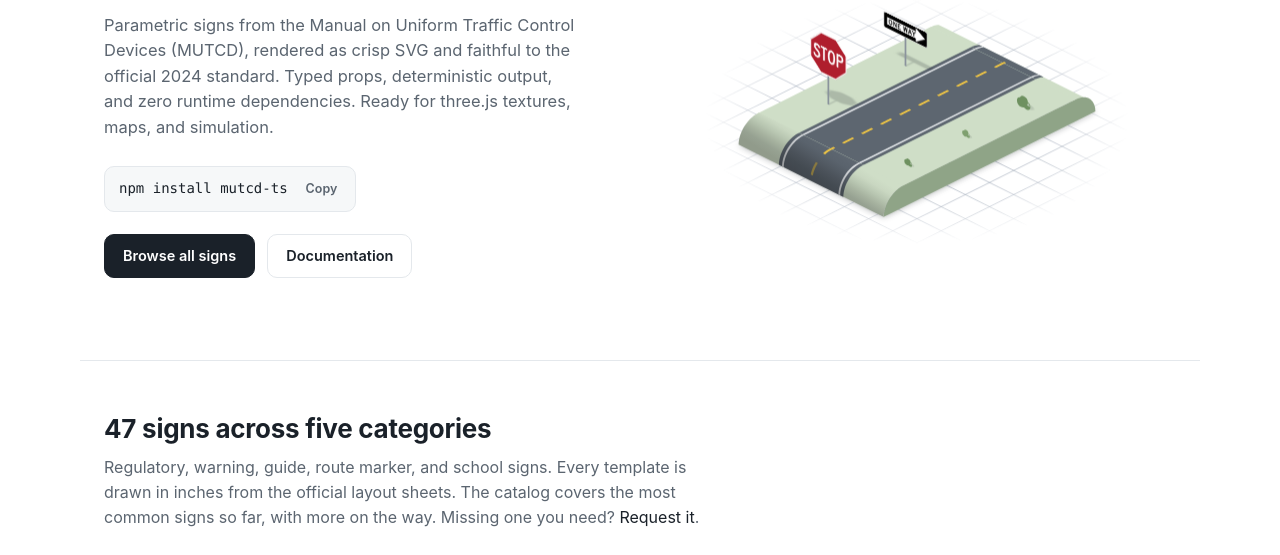
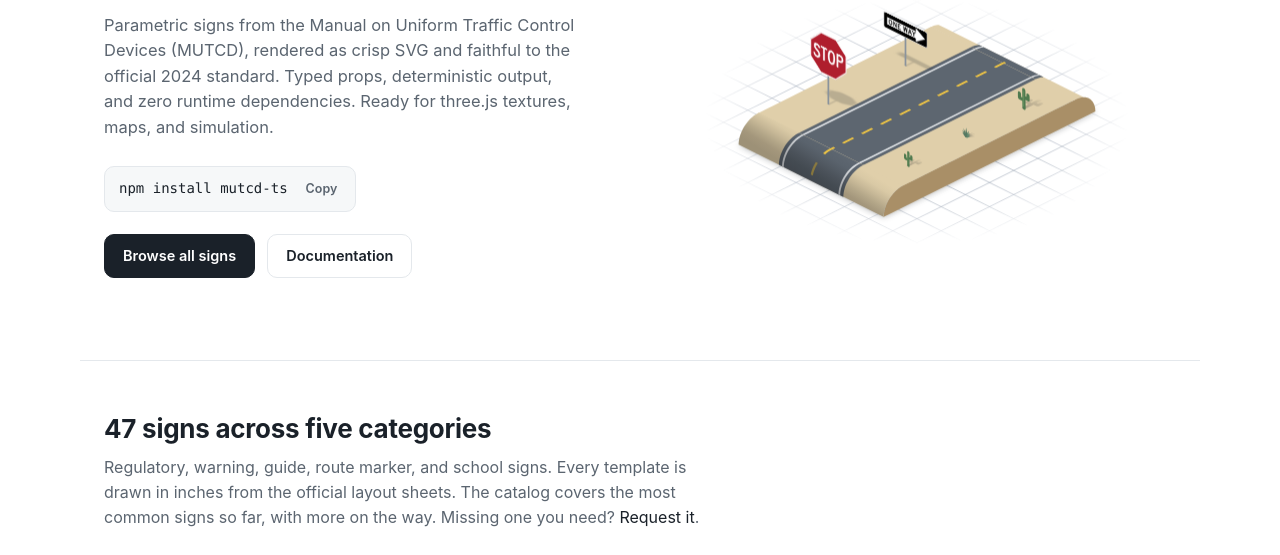
Before and after one commit to brycedorn/mutcd-ts, a website built with Vite: page site/index.html in a window 1280 px wide. Shown: the part 238-793 px from the top of the page. Built offline with nearby package versions, Linux system fonts and the light colour scheme.

Commit message:
site updates

```diff
--- a/site/index.html
+++ b/site/index.html
@@ -17,7 +17,7 @@
           (matchMedia("(prefers-color-scheme: dark)").matches ? "dark" : "light");
         document.documentElement.dataset.theme = theme;
         document.documentElement.dataset.signContrast =
-          localStorage.getItem("sign-contrast") ?? (theme === "dark" ? "reduced" : "normal");
+          localStorage.getItem("sign-contrast") ?? "normal";
       }
     </script>
     <link rel="stylesheet" href="./src/style.css" />
@@ -43,9 +43,9 @@
           class="contrast-toggle"
           id="contrast-toggle"
           type="button"
-          aria-label="Toggle reduced sign contrast"
+          aria-label="Reduced contrast"
           aria-pressed="false"
-          title="Reduced sign contrast"
+          title="Reduced contrast"
         >
           <svg viewBox="0 0 24 24" aria-hidden="true">
             <circle cx="12" cy="12" r="9" />
--- a/site/src/hero.ts
+++ b/site/src/hero.ts
@@ -3,7 +3,7 @@ import type { SignCode } from "mutcd-ts";
 
 /**
  * Isometric treadmill hero: the whole ground is a conveyor belt that wraps
- * around rollers at both ends. Everything (road markings, signs, bushes) lives
+ * around rollers at both ends. Everything (road markings, signs, plants) lives
  * at a belt coordinate s and rides it: over the far roller into view, along
  * the flat top, then under the near roller. World units are px at scale 1;
  * u is the direction of travel, v crosses the road.
@@ -30,7 +30,6 @@ const CYCLE: CycleEntry[] = [
 // Iso basis: u runs far (top-right) to near (bottom-left), v crosses the road.
 const U = norm(-2, 1);
 const V = norm(2, 1);
-const V_ANGLE = Math.atan2(V[1], V[0]);
 
 // World layout (px at scale 1).
 const HALF_LEN = 150; // half belt length along u (flat section)
@@ -48,7 +47,7 @@ const S_CREST = HALF_LEN + THETA_CREST * ROLL_R;
 const THETA_FADE = 0.45; // riders start fading as they tip over the near edge
 const THETA_HIDE = 1.5; // fully faded (belt meets the grid); rider can despawn
 const SIGN_LANE = -(ROAD_HALF + 24); // sign posts across the road, facing viewer
-const BUSH_LANE = ROAD_HALF + 40;
+const PLANT_LANE = ROAD_HALF + 40;
 const SPEED = 55; // world units per second
 const DASH_LEN = 18;
 const DASH_GAP = 15;
@@ -57,11 +56,12 @@ const RASTER_OVERSAMPLE = 2;
 
 const BELT_SPAN = 2 * (HALF_LEN + ROLL_R * THETA_HIDE); // one rider lap
 
-const C_GRASS: RGB = [207, 222, 199];
-const C_GRASS_SIDE: RGB = [143, 164, 135];
-const C_GRASS_MOONLIT: RGB = [62, 86, 82];
-const C_GRASS_SIDE_MOONLIT: RGB = [38, 59, 57];
+const C_SAND: RGB = [224, 207, 170];
+const C_SAND_SIDE: RGB = [169, 143, 103];
+const C_SAND_SUNSET: RGB = [121, 86, 73];
+const C_SAND_SIDE_SUNSET: RGB = [76, 55, 51];
 const C_ROAD: RGB = [93, 102, 112];
+const C_ROAD_NIGHT: RGB = [48, 55, 64];
 const C_EDGE: RGB = [244, 246, 248];
 const C_DASH: RGB = [242, 199, 68];
 
@@ -258,7 +258,7 @@ type Rider = {
   s: number;
   theta: number;
   zone: -1 | 0 | 1;
-  kind: "sign" | "bush";
+  kind: "sign" | "plant";
   idx: number;
 };
 
@@ -273,8 +273,9 @@ function draw(
   const h = canvas.height / dpr;
   const dark = document.documentElement.dataset.theme === "dark";
   const reducedContrast = document.documentElement.dataset.signContrast === "reduced";
-  const grass = dark ? C_GRASS_MOONLIT : C_GRASS;
-  const grassSide = dark ? C_GRASS_SIDE_MOONLIT : C_GRASS_SIDE;
+  const grass = dark ? C_SAND_SUNSET : C_SAND;
+  const grassSide = dark ? C_SAND_SIDE_SUNSET : C_SAND_SIDE;
+  const road = dark ? C_ROAD_NIGHT : C_ROAD;
   ctx.save();
   ctx.scale(dpr, dpr);
   ctx.clearRect(0, 0, w, h);
@@ -368,7 +369,7 @@ function draw(
   const offset = ((dist % period) + period) % period;
   const dashOn = (s: number) => mod(s + HALF_LEN - offset, period) < DASH_LEN;
 
-  // --- riders (signs + bushes) at belt coordinates ---
+  // --- riders (signs + plants) at belt coordinates ---
   const riders: Rider[] = [];
   const signSlots = 3;
   const signSpacing = BELT_SPAN / signSlots;
@@ -386,19 +387,19 @@ function draw(
       idx: mod(i + lap * signSlots, CYCLE.length),
     });
   }
-  const bushSlots = 4;
-  const bushSpacing = BELT_SPAN / bushSlots;
-  for (let i = 0; i < bushSlots; i++) {
-    const travelled = dist + i * bushSpacing + 37;
+  const plantSlots = 4;
+  const plantSpacing = BELT_SPAN / plantSlots;
+  for (let i = 0; i < plantSlots; i++) {
+    const travelled = dist + i * plantSpacing + 37;
     const s = mod(travelled, BELT_SPAN) - BELT_SPAN / 2;
     const c = cross(s);
     if (c.theta >= THETA_HIDE) continue;
-    riders.push({ s, theta: c.theta, zone: c.zone, kind: "bush", idx: i });
+    riders.push({ s, theta: c.theta, zone: c.zone, kind: "plant", idx: i });
   }
 
   const drawRider = (r: Rider) => {
     const phi = riderPhi(r.s, r.theta, r.zone);
-    const lane = r.kind === "bush" ? BUSH_LANE : SIGN_LANE;
+    const lane = r.kind === "plant" ? PLANT_LANE : SIGN_LANE;
     // Shadow: none while cresting the far roller (it would land on empty
     // space behind the belt), ease in over the first flat stretch, and
     // fade out quickly as the rider starts to rotate over the near edge.
@@ -406,8 +407,8 @@ function draw(
     if (r.zone === 0) shadowFade = Math.min(1, (r.s + HALF_LEN) / 40);
     else if (r.zone === 1) shadowFade = Math.max(0, 1 - r.theta * 3);
     const paint = () => {
-      if (r.kind === "bush") {
-        drawBush(ctx, Q(r.s, lane), scale, r.idx, phi, shadowFade, dark);
+      if (r.kind === "plant") {
+        drawDesertPlant(ctx, Q(r.s, lane), scale, r.idx, phi, shadowFade, dark);
         return;
       }
       const sprite = sprites.get(r.idx);
@@ -459,7 +460,7 @@ function draw(
     const endF = dir === 1 ? 0.7 : 1;
     const bands: [number, number, RGB, number][] = [
       [-HALF_WID, HALF_WID, grass, 1],
-      [-ROAD_HALF, ROAD_HALF, C_ROAD, 1],
+      [-ROAD_HALF, ROAD_HALF, road, 1],
       [-(ROAD_HALF - 7) - 1.5, -(ROAD_HALF - 7) + 1.5, C_EDGE, 0.85],
       [ROAD_HALF - 7 - 1.5, ROAD_HALF - 7 + 1.5, C_EDGE, 0.85],
     ];
@@ -509,7 +510,7 @@ function draw(
     P(HALF_LEN, HALF_WID),
     P(HALF_LEN, -HALF_WID),
   ]);
-  poly(ctx, shade(C_ROAD, 1), [
+  poly(ctx, shade(road, 1), [
     P(-HALF_LEN, -ROAD_HALF),
     P(-HALF_LEN, ROAD_HALF),
     P(HALF_LEN, ROAD_HALF),
@@ -620,7 +621,70 @@ function drawSign(
   ctx.restore();
 }
 
-function drawBush(
+function drawPlantShadow(
+  ctx: CanvasRenderingContext2D,
+  x: number,
+  y: number,
+  r: number,
+  variant: number,
+  fade: number,
+) {
+  ctx.save();
+  ctx.translate(x, y);
+  ctx.transform(V[0], V[1], -U[0], -U[1], 0, 0);
+  ctx.filter = `blur(${Math.max(0.35, r * 0.04)}px)`;
+  const g = ctx.createLinearGradient(0, 0, 0, r * 3.3);
+  g.addColorStop(0, `rgba(26,33,41,${0.26 * fade})`);
+  g.addColorStop(0.65, `rgba(26,33,41,${0.13 * fade})`);
+  g.addColorStop(1, "rgba(26,33,41,0)");
+
+  if (variant % 2 === 0) {
+    ctx.strokeStyle = g;
+    ctx.lineWidth = r * 0.58;
+    ctx.lineCap = "round";
+    ctx.lineJoin = "round";
+    ctx.beginPath();
+    ctx.moveTo(0, 0);
+    ctx.lineTo(0, r * 3.1);
+    ctx.moveTo(0, r * 1.4);
+    ctx.lineTo(-r * 0.85, r * 1.4);
+    ctx.lineTo(-r * 0.85, r * 2.15);
+    ctx.moveTo(0, r * 1.85);
+    ctx.lineTo(r * 0.8, r * 1.85);
+    ctx.lineTo(r * 0.8, r * 2.5);
+    ctx.stroke();
+  } else {
+    const leaves: [number, number, number][] = [
+      [-1.25, 1.15, 0.48],
+      [1.25, 1.15, 0.48],
+      [-0.75, 1.65, 0.54],
+      [0.75, 1.65, 0.54],
+      [-0.3, 2.1, 0.58],
+      [0.3, 2.1, 0.58],
+    ];
+    ctx.fillStyle = g;
+    for (const [tipX, tipY, width] of leaves) {
+      ctx.beginPath();
+      ctx.moveTo(-r * width * 0.5, 0);
+      ctx.quadraticCurveTo(
+        r * (tipX * 0.45 - width * 0.35),
+        r * tipY * 0.45,
+        r * tipX,
+        r * tipY,
+      );
+      ctx.quadraticCurveTo(
+        r * (tipX * 0.45 + width * 0.35),
+        r * tipY * 0.45,
+        r * width * 0.5,
+        0,
+      );
+      ctx.fill();
+    }
+  }
+  ctx.restore();
+}
+
+function drawDesertPlant(
   ctx: CanvasRenderingContext2D,
   [x, y]: [number, number],
   scale: number,
@@ -629,36 +693,61 @@ function drawBush(
   shadowFade: number,
   dark: boolean,
 ) {
-  const r = (7 + (variant % 3) * 2.5) * scale;
-  // Ground shadow: a soft ellipse cast slightly behind (-U) in ground space,
-  // matching the sign shadows; it stays flat while the bush pitches.
+  const r = (6.5 + (variant % 3) * 1.25) * scale;
   if (shadowFade > 0.05) {
-    ctx.save();
-    ctx.translate(x - U[0] * r * 0.5, y - U[1] * r * 0.5);
-    ctx.rotate(V_ANGLE);
-    ctx.scale(r * 1.1, r * 0.4);
-    const g = ctx.createRadialGradient(0, 0, 0, 0, 0, 1);
-    g.addColorStop(0, `rgba(26,33,41,${0.16 * shadowFade})`);
-    g.addColorStop(0.7, `rgba(26,33,41,${0.1 * shadowFade})`);
-    g.addColorStop(1, "rgba(26,33,41,0)");
-    ctx.fillStyle = g;
-    ctx.beginPath();
-    ctx.arc(0, 0, 1, 0, Math.PI * 2);
-    ctx.fill();
-    ctx.restore();
+    drawPlantShadow(ctx, x, y, r, variant, shadowFade);
   }
   const [a, b, c, d] = panelFrame(phi);
   ctx.save();
   ctx.translate(x, y);
   ctx.transform(a, b, c, d, 0, 0);
-  const lightColor = variant % 2 ? "#7fa06f" : "#6e9160";
-  const moonlitColor = variant % 2 ? "#466d65" : "#385e57";
-  ctx.fillStyle = dark ? moonlitColor : lightColor;
-  ctx.beginPath();
-  ctx.arc(-r * 0.4, -r * 0.55, r * 0.62, 0, Math.PI * 2);
-  ctx.arc(r * 0.38, -r * 0.5, r * 0.55, 0, Math.PI * 2);
-  ctx.arc(0, -r * 0.95, r * 0.58, 0, Math.PI * 2);
-  ctx.fill();
+  if (variant % 2 === 0) {
+    ctx.strokeStyle = dark ? "#537d6e" : "#4f7a4f";
+    ctx.lineWidth = r * 0.62;
+    ctx.lineCap = "round";
+    ctx.lineJoin = "round";
+    ctx.beginPath();
+    ctx.moveTo(0, 0);
+    ctx.lineTo(0, -r * 3.1);
+    ctx.moveTo(0, -r * 1.4);
+    ctx.lineTo(-r * 0.85, -r * 1.4);
+    ctx.lineTo(-r * 0.85, -r * 2.15);
+    ctx.moveTo(0, -r * 1.85);
+    ctx.lineTo(r * 0.8, -r * 1.85);
+    ctx.lineTo(r * 0.8, -r * 2.5);
+    ctx.stroke();
+
+    ctx.strokeStyle = dark ? "#7aa28f" : "#77a36c";
+    ctx.lineWidth = r * 0.1;
+    ctx.beginPath();
+    ctx.moveTo(-r * 0.14, -r * 0.25);
+    ctx.lineTo(-r * 0.14, -r * 2.85);
+    ctx.stroke();
+  } else {
+    const leaves: [number, number, number][] = [
+      [-1.05, 1.25, 0.5],
+      [1.05, 1.25, 0.5],
+      [-0.72, 1.6, 0.56],
+      [0.72, 1.6, 0.56],
+      [-0.4, 1.9, 0.58],
+      [0.4, 1.9, 0.58],
+      [0, 2.2, 0.62],
+    ];
+    for (let i = 0; i < leaves.length; i++) {
+      const [angle, length, width] = leaves[i]!;
+      ctx.fillStyle = dark
+        ? i % 2 ? "#6d9181" : "#5f8274"
+        : i % 2 ? "#668b70" : "#557962";
+      ctx.save();
+      ctx.rotate(angle);
+      ctx.beginPath();
+      ctx.moveTo(-r * width * 0.5, 0);
+      ctx.quadraticCurveTo(-r * width * 0.5, -r * length * 0.42, 0, -r * length);
+      ctx.quadraticCurveTo(r * width * 0.5, -r * length * 0.42, r * width * 0.5, 0);
+      ctx.fill();
+      ctx.restore();
+    }
+  }
   ctx.restore();
 }
 
--- a/site/src/style.css
+++ b/site/src/style.css
@@ -426,6 +426,8 @@ a {
   width: 100%;
   max-width: 240px;
   height: auto;
+  filter: var(--sign-preview-filter);
+  transition: filter 0.15s;
 }
 
 .compare-cell figcaption {
--- a/site/src/theme.ts
+++ b/site/src/theme.ts
@@ -1,5 +1,5 @@
 // Inline head scripts set initial appearance before paint; this module wires
-// the controls and resets sign contrast whenever the color theme changes.
+// the independent theme and sign-contrast controls.
 
 const mq = window.matchMedia("(prefers-color-scheme: dark)");
 const THEME_KEY = "theme";
@@ -21,10 +21,6 @@ function applySignContrast(reduced: boolean): void {
 
 function applyTheme(dark: boolean): void {
   document.documentElement.dataset.theme = dark ? "dark" : "light";
-  applySignContrast(dark);
-  if (localStorage.getItem(SIGN_CONTRAST_KEY) !== null) {
-    localStorage.setItem(SIGN_CONTRAST_KEY, dark ? "reduced" : "normal");
-  }
 }
 
 export function initTheme(): void {
```
Also changed, not shown: site/signs/index.html (+3 -3 lines).
